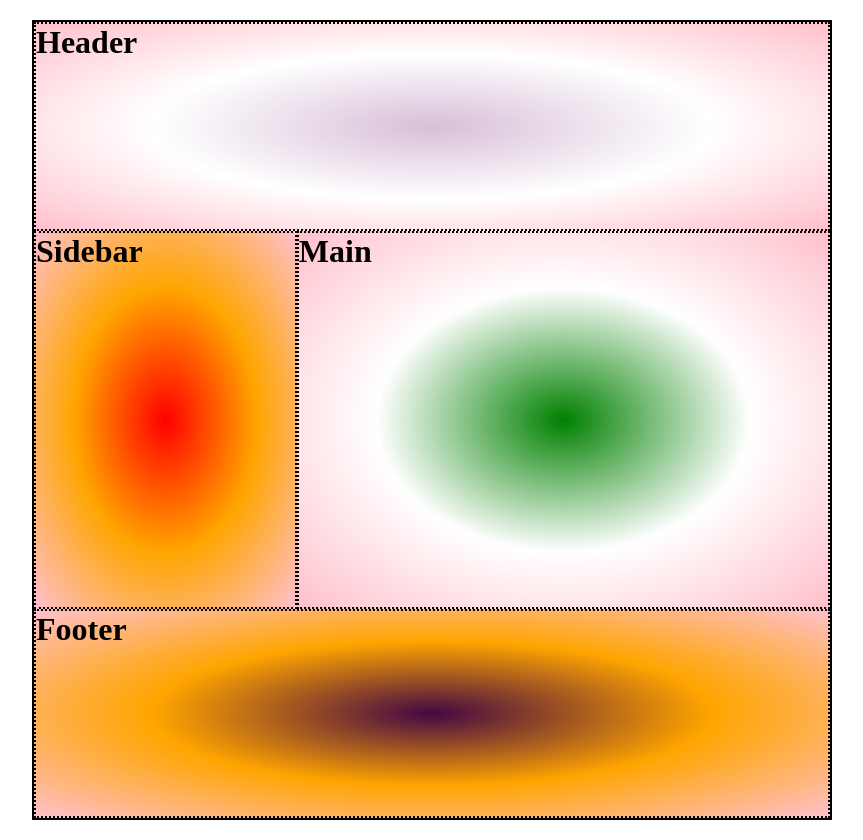
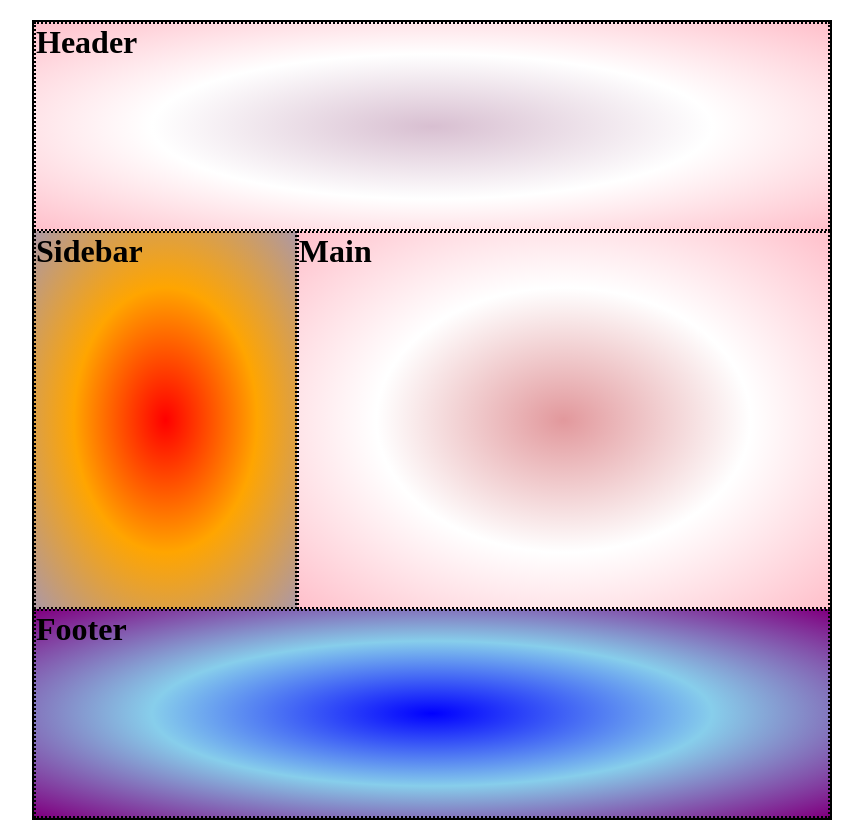
Before and after one commit to pradip2070/FULL-STACK, a plain HTML site: page CSS/16_grid/layouts/l1.html in a window 1280 px wide. Shown: the whole page, without its empty margins (208-1071 px from the left). Drawn offline with Linux system fonts and the light colour scheme.

Commit message:
css file

```diff
--- a/CSS/16_grid/layouts/l1.css
+++ b/CSS/16_grid/layouts/l1.css
@@ -26,22 +26,22 @@
 }
 
 #box-1{
-    background: radial-gradient(thistle,white,pink);
+    background: radial-gradient(rgb(216, 191, 209),white,pink);
     grid-area: hdr;
 }
 
 #box-2{
-    background: radial-gradient(red,orange,pink);
+    background: radial-gradient(red,orange,rgb(175, 152, 161));
     grid-area: sbr;
 
 }
 
 #box-3{
-    background: radial-gradient(green,white,pink);
+    background: radial-gradient(rgb(226, 152, 156),white,pink);
     grid-area: main;
 }
 
 #box-4{
-    background: radial-gradient(rgb(67, 7, 67),orange,pink);
+    background: radial-gradient(blue,skyblue,purple);
     grid-area: ftr;
 }
```
Also changed, not shown: CSS/16_grid/index.html (+3 -0 lines).
